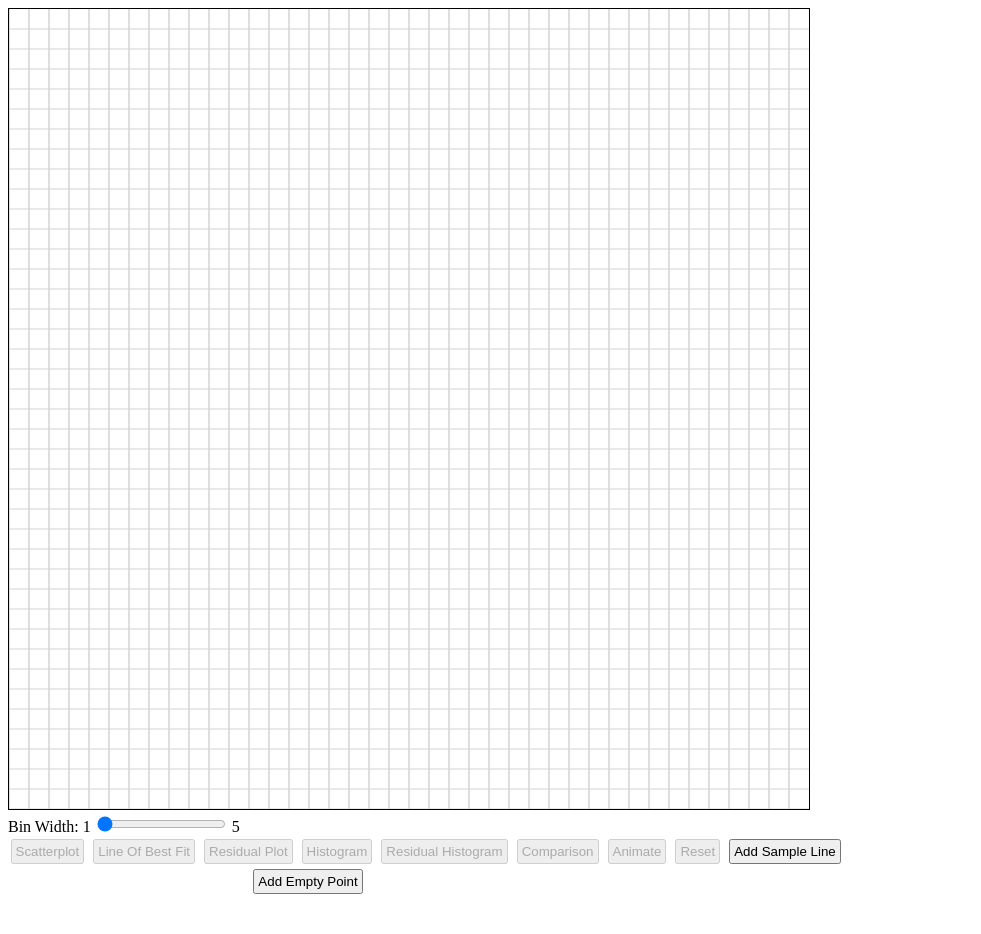
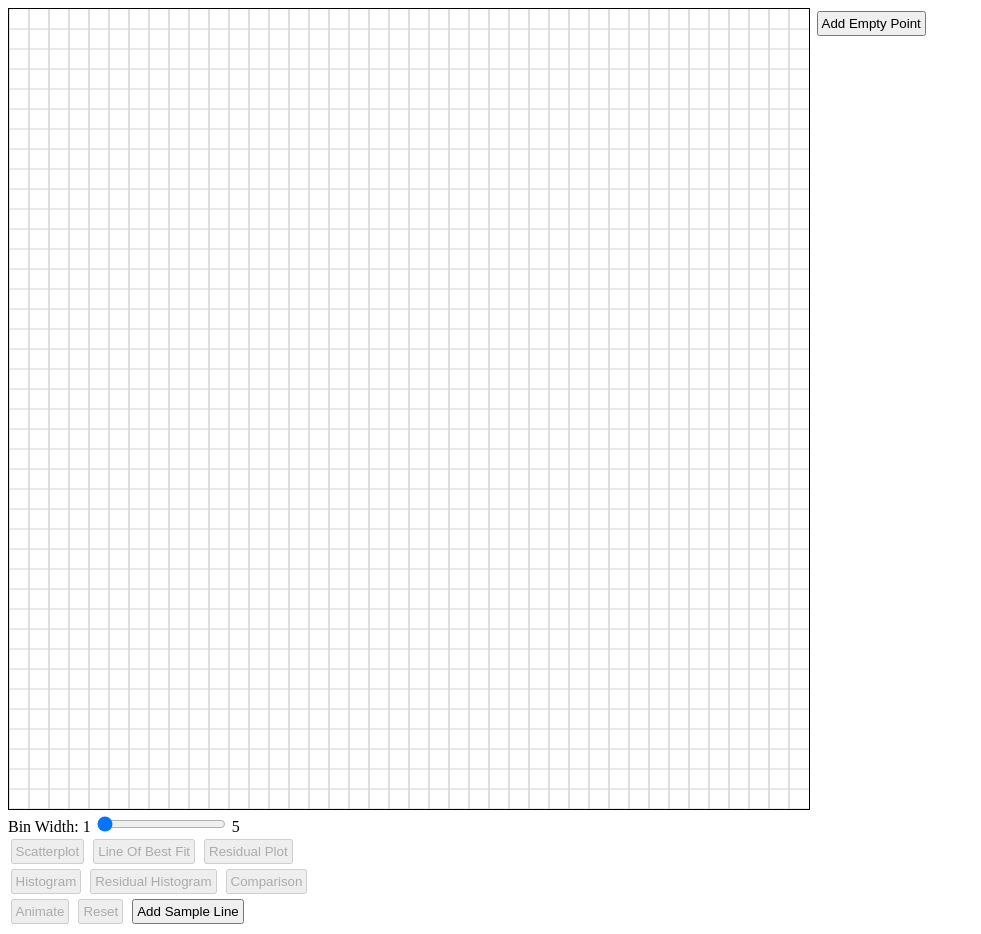
Before and after one commit to ankushrayabhari/r2animation, a plain HTML site: page index.html in a window 1280 px wide. Shown: the whole page, without its empty margins (0-981 px from the left). Drawn offline with Linux system fonts and the light colour scheme.

Commit message:
added one line break to button area

```diff
--- a/index.html
+++ b/index.html
@@ -19,7 +19,7 @@
 			}
 			#pointList {
 			    text-align: center;
-			    width: 600px;
+			    width: px;
 			    vertical-align: top;
 			    display: inline-block;
 			}
@@ -41,10 +41,10 @@
 		    <div id="buttons">
 		        <button onclick="r2anim.scatterPlot();">Scatterplot</button>
 		        <button onclick="r2anim.residualLine();">Line Of Best Fit</button>
-		        <button onclick="r2anim.residualPlot();">Residual Plot</button>
+		        <button onclick="r2anim.residualPlot();">Residual Plot</button><br>
 		        <button onclick="r2anim.histogram(false);">Histogram</button>
 		        <button onclick="r2anim.histogram(true);">Residual Histogram</button>
-		        <button onclick="r2anim.histogramComparison();">Comparison</button>
+		        <button onclick="r2anim.histogramComparison();">Comparison</button><br>
 		        <button onclick="r2anim.animate();">Animate</button>
 		        <button onclick="r2anim.reset();">Reset</button>
 		        <button onclick="r2anim.addDefaultLine();">Add Sample Line</button>
```
